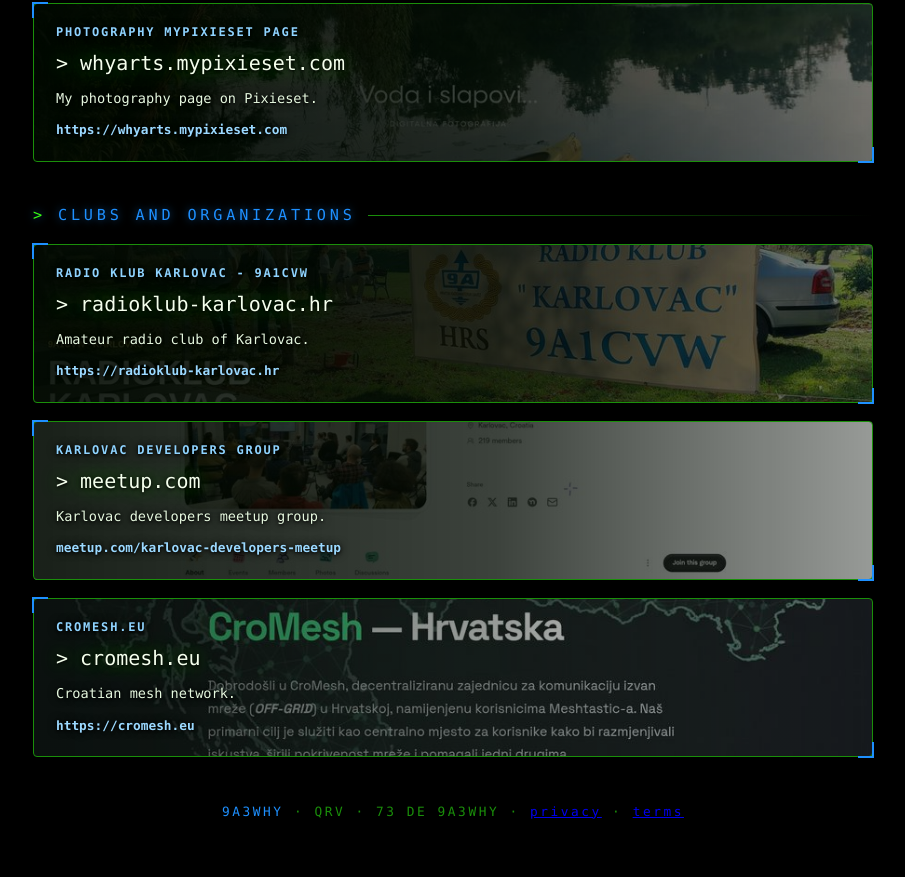
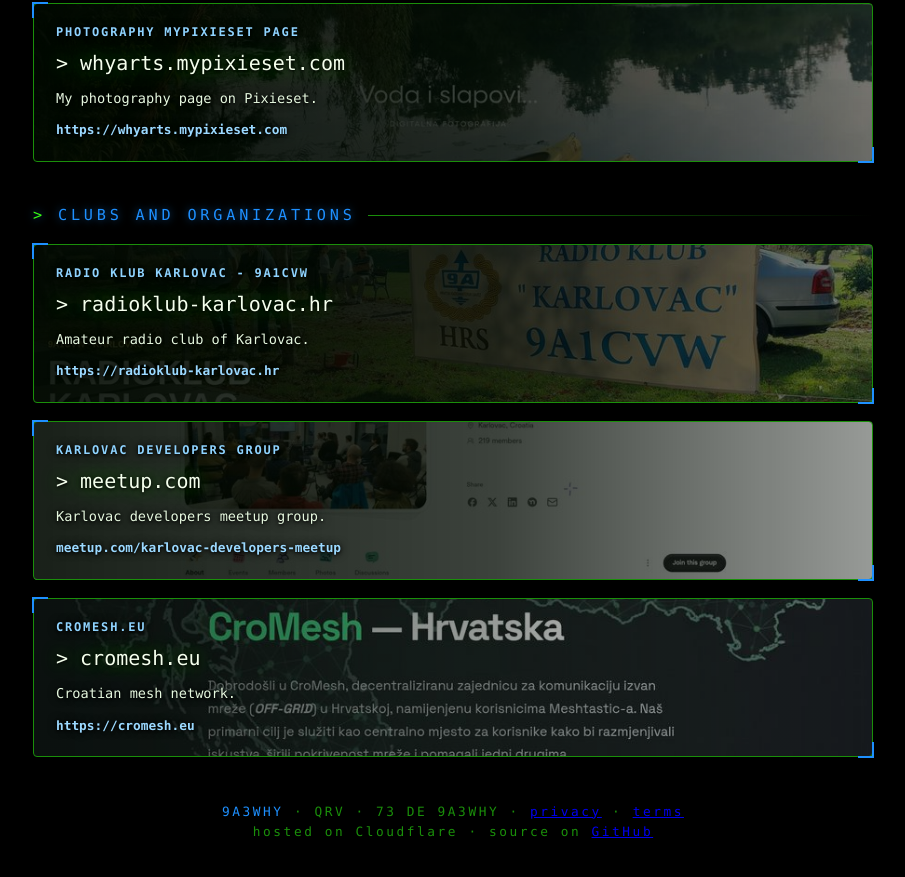
Before and after one commit to why0712/www.9a3why.space, a plain HTML site: page index.html in a window 1280 px wide. Shown: the part 931-1808 px from the top of the page, without its empty margins (187-1092 px from the left). Drawn offline with Linux system fonts and the light colour scheme.

Commit message:
Remove Fotozine and 500px cards, add hosting line

```diff
--- a/index.html
+++ b/index.html
@@ -285,7 +285,8 @@
   </section>
 
   <footer>
-    <b>9A3WHY</b> &middot; QRV &middot; 73 DE 9A3WHY &middot; <a href="/privacy/">privacy</a> &middot; <a href="/terms/">terms</a>
+    <b>9A3WHY</b> &middot; QRV &middot; 73 DE 9A3WHY &middot; <a href="/privacy/">privacy</a> &middot; <a href="/terms/">terms</a><br>
+    hosted on Cloudflare &middot; source on <a href="https://github.com/why0712/www.9a3why.space" target="_blank" rel="noopener">GitHub</a>
   </footer>
 
 </main>
```
